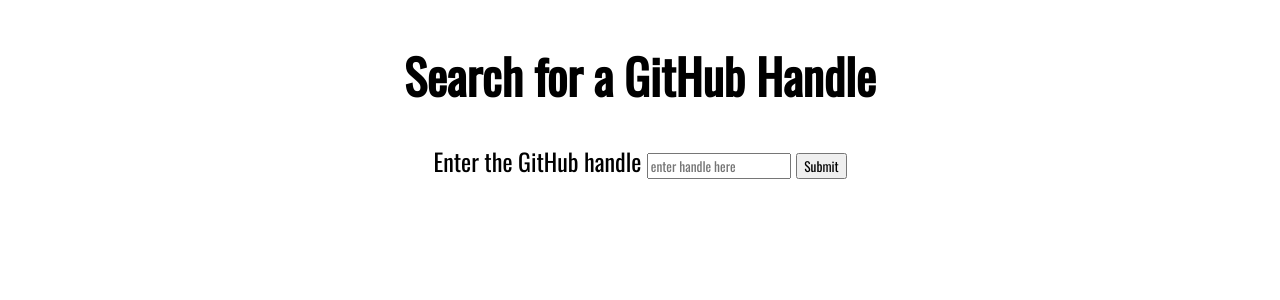
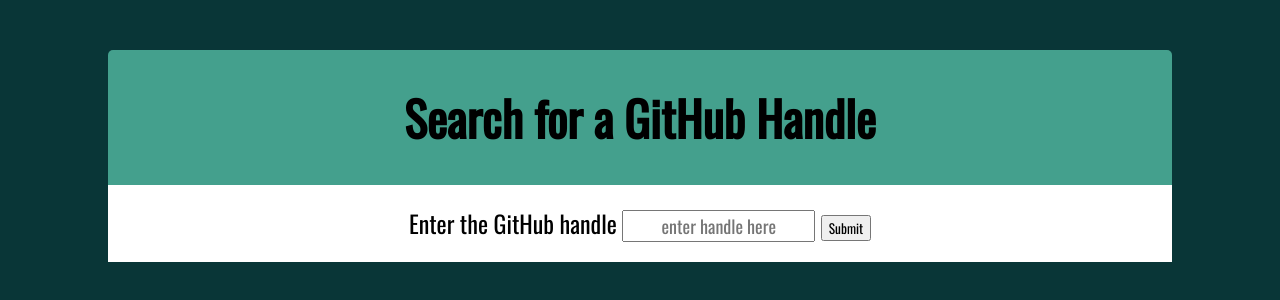
Before and after one commit to rcmartinez54/GitHub-repo-app, a plain HTML site: page index.html in a window 1280 px wide. Drawn offline with nearby package versions, Linux system fonts and the light colour scheme.

Commit message:
added rules for #container and changed color scheme

```diff
--- a/index.css
+++ b/index.css
@@ -5,6 +5,14 @@
 a {
     text-decoration: none;
     color: #000;
+}
+
+body {
+    background: #093637;
+}
+
+#contain {
+    margin: 50px 100px;
 }
 
 .header,
@@ -15,9 +23,29 @@
     font-size: 24px;
 }
 
+.header {
+    background: #44A08D;
+    border-top-left-radius: 5px;
+    border-top-right-radius: 5px;
+}
+
+input {
+    font-size: 18px;
+    text-align: center;
+}
+
 .results-container {
     display: flex;
     justify-content: center;
+}
+
+#search,
+.results-container {
+    background: #fff;
+}
+
+#search {
+    padding: 20px 0;
 }
 
 ul {
```
